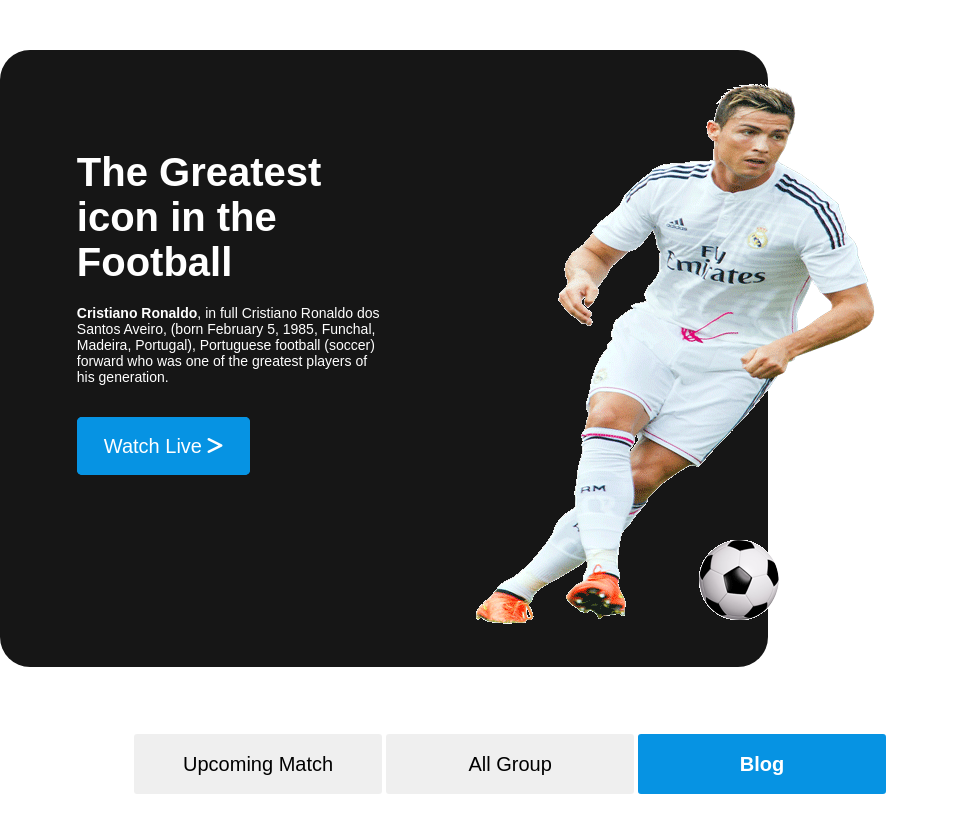
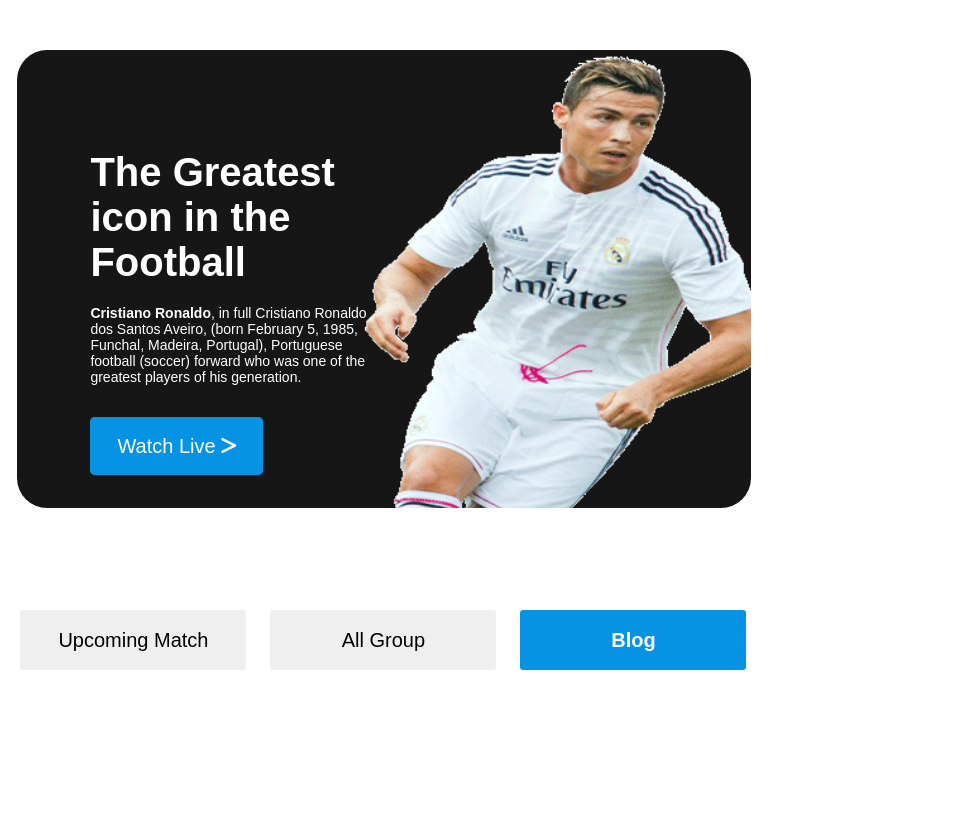
Before and after one commit to Kaiser-Tanveer/football-world-cup, a plain HTML site: page index.html in a window 768 px wide. Shown: the top 814 px of the page, 965 px wide, since content can reach past the window. Drawn offline with Linux system fonts and the light colour scheme.

Commit message:
Tab screen completed

```diff
--- a/style/style.css
+++ b/style/style.css
@@ -475,17 +475,31 @@ hr{
 
 @media only screen and (min-width: 688px) and (max-width: 992px) {
 
-
-header{
+main{
     width: 100%;
 }
 
+header{
+    max-width: 734px;
+    background-image: url(/images/top-banner.png);
+    background-position: right -8em bottom -280px;
+    background-repeat: no-repeat;
+    background-size: cover;
+}
+
 .player-profile{
-    justify-content: center;
+    display: grid;
+    grid-template-columns: repeat(2, 1fr);
 }
 
 .player-details{
-    width: 50%;
+    width: 100%;
+    padding-bottom: 50px;
+}
+
+.player-banner{
+    display: none;
+    width: 100%;
 }
 
 .player-details h1{
@@ -496,9 +510,8 @@ header{
     font-size: 14px;
 }
 
-
-.player-banner{
-    width: 50%;
+.player-profile:hover .ball{
+    transform: translate(140px, -100px);
 }
 
 .news-tray{
@@ -508,7 +521,7 @@ header{
 }
 
 .nav-tray{
-    width: 80%;
+    width: 90%;
     margin: auto;
     align-items: center;
     justify-content: center;
@@ -517,7 +530,6 @@ header{
 .tray{
     width: 100%;
     background-color: #ffffff;
-    margin: auto;
 }
 
 .inner-tray{
@@ -526,20 +538,21 @@ header{
     flex-direction: row;
     justify-content: space-between;
     margin: auto;
+    top: 50px;
+    left: -30px;
 }
 
 .tray button{
-    margin-top: 50px;
+    margin: 50px 10px 0 10px;
+    width: 230px;
+    height: 64px;
 }
 
 .news{
-    width: 100%;
+    width: 90%;
+    margin: auto;
     grid-template-columns: repeat(2, 1fr);
-    gap: 30px;
-}
-
-.news-card{
-    padding: 20px;
+    gap: 24px;
 }
 
 
```
